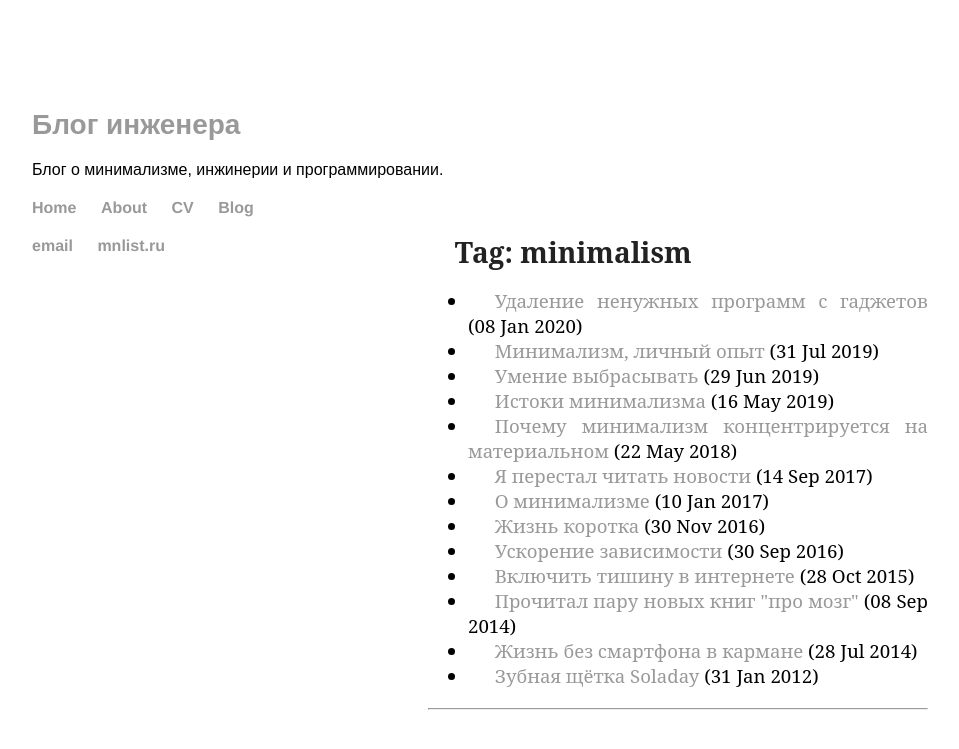
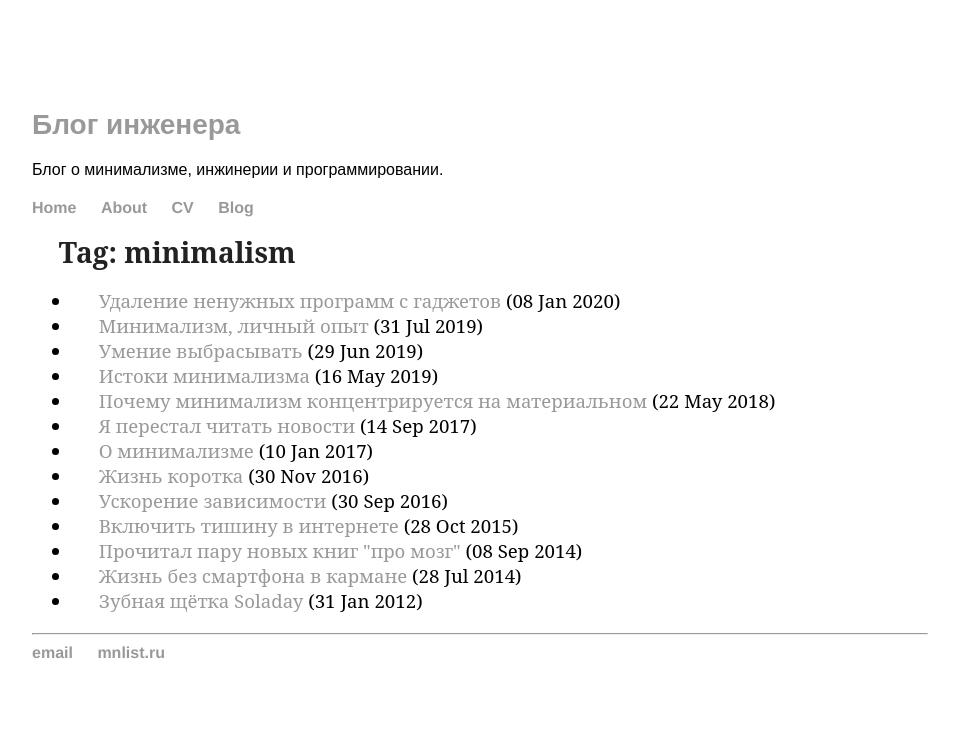
Before and after one commit to kiselevmv/kiselevmv.github.io, a Jekyll site: the page built from minimalism.md, in a window 1280 px wide. Shown: the top 749 px of the page, without its empty margins (160-1119 px from the left). Built offline with Jekyll 4.4.1, drawn with Linux system fonts in a browser that asks for light colours; nearby versions of some CDN libraries.

Commit message:
Update default.html

```diff
--- a/_layouts/default.html
+++ b/_layouts/default.html
@@ -14,8 +14,7 @@
 		{%- include yandex-metric.html -%}
 	</head>
 	<body>
-		<div class="wrapper">
-    		<!-- <header>  -->
+   		<header>
    		<h1><a href="{{ "/" | absolute_url }}">{{ site.title | default: site.github.repository_name }}</a></h1>
         {% if site.logo %}
 	   		<img src="{{site.logo | relative_url}}" alt="Logo" />
@@ -31,17 +30,15 @@
         		<li><a href="/blog">Blog</a></li>
     		</ul>
 		</nav>
-      		<!-- </header> -->
+   		</header>
 		</div>
-      	<section>
 
 		<div class="container">
 
 			{{ content }}
 
-		</div><!-- /.container -->
-
-		</section>
+		</div>
+		<!-- /.container -->
 
 		<footer>
 			<ul>
```
Lines whose indentation alone changed are shown as unchanged.
